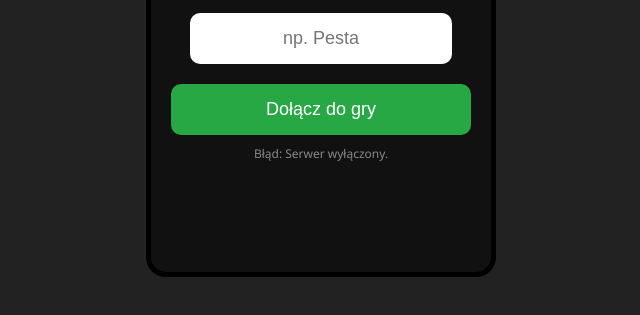
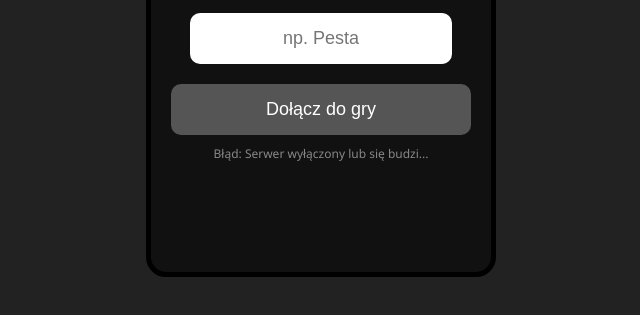
Before and after one commit to MarDar82/GRB-Monopoly, a website: page index.html in a window 1280 px wide. Shown: the part 143-458 px from the top of the page, without its empty margins (319-959 px from the left). Drawn offline with nearby package versions, Linux system fonts and the light colour scheme; no server answers.

Commit message:
Update index.html

```diff
--- a/index.html
+++ b/index.html
@@ -69,8 +69,8 @@
         <h2>GRB Monopoly</h2>
         <p>Wpisz swój nick:</p>
         <input type="text" id="nickname-input" placeholder="np. Pesta" maxlength="12">
-        <button onclick="joinGame()">Dołącz do gry</button>
-        <div id="status">Szukam serwera...</div>
+        <button id="join-btn" onclick="joinGame()" disabled>Dołącz do gry</button>
+        <div id="status">Budzenie serwera... (może potrwać do minuty)</div>
     </div>
 
     <div id="lobby" class="hidden">
@@ -100,8 +100,17 @@
     let myNick = "";
     let isMyTurn = false;
 
-    socket.on('connect', () => { document.getElementById('status').innerText = "Połączono! Wpisz nick."; });
-    socket.on('connect_error', () => { document.getElementById('status').innerText = "Błąd: Serwer wyłączony."; });
+    // Gdy serwer się obudzi i połączy
+    socket.on('connect', () => {
+        document.getElementById('status').innerText = "Połączono! Możesz wpisać nick.";
+        document.getElementById('join-btn').disabled = false; // Odblokuj przycisk
+    });
+
+    // Gdy serwer nie odpowiada
+    socket.on('connect_error', () => {
+        document.getElementById('status').innerText = "Błąd: Serwer wyłączony lub się budzi...";
+        document.getElementById('join-btn').disabled = true; // Zablokuj przycisk
+    });
 
     function joinGame() {
         const nick = document.getElementById('nickname-input').value.trim();
```
